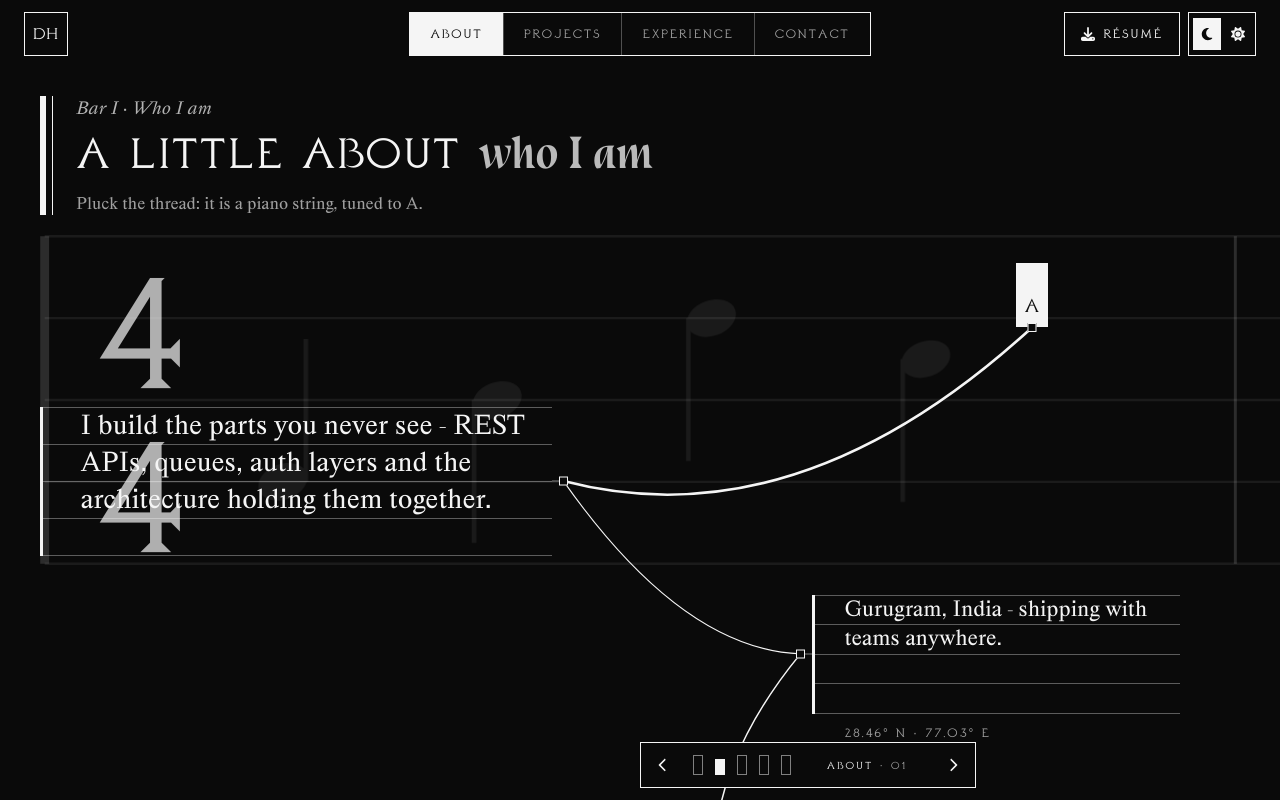
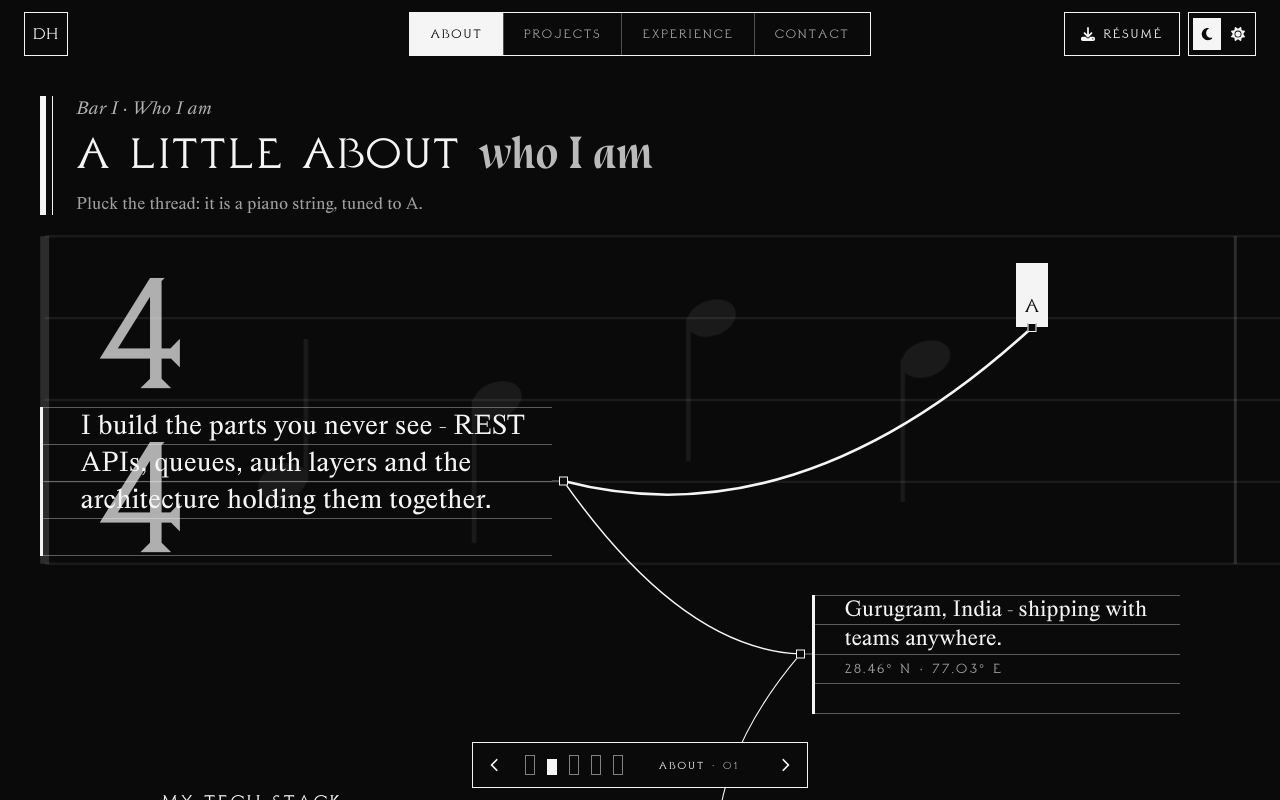
Before and after one commit to theeatch/portfoliov2, a Next.js app: page / in a window 1280 px wide. Both pictures are taken after a click on the button "Begin the score". Built offline with nearby package versions, Linux system fonts and the light colour scheme.

Commit message:
Update tech cards and HUD

```diff
--- a/components/About.tsx
+++ b/components/About.tsx
@@ -57,16 +57,15 @@ const About = () => {
         </motion.div>
 
         <motion.div {...appear(2)} className="ml-5 max-w-[30rem] lg:ml-0 lg:mr-[5%] lg:-mt-10 lg:w-[min(34%,23rem)] lg:max-w-none lg:self-end">
-          <StaffCard
-            size="[--gap:1.45rem] md:[--gap:1.7rem] lg:[--gap:1.85rem]"
-            side="left"
-            footer={
-              <p className="mt-3 font-mono text-xs tracking-[0.14em] text-white-100" style={{ paddingLeft: "calc(var(--gap) * 1.1)" }}>
-                28.46° N · 77.03° E
-              </p>
-            }
-          >
+          <StaffCard size="[--gap:1.45rem] md:[--gap:1.7rem] lg:[--gap:1.85rem]" side="left">
             <p>{place.title}</p>
+            {/* the coordinates, set in the next space of the measure like a line of lyrics */}
+            <p
+              className="flex items-center font-mono tracking-[0.14em] text-white-100"
+              style={{ height: "var(--gap)", fontSize: "max(11px, calc(var(--gap) * 0.44))" }}
+            >
+              28.46° N · 77.03° E
+            </p>
           </StaffCard>
         </motion.div>
 
--- a/components/Contact.tsx
+++ b/components/Contact.tsx
@@ -21,13 +21,20 @@ const ICONS = {
  * everywhere else I can be found, as the spaces of a closing system: a barline
  * to open it and a double barline to end the piece. A row presses down (inverts)
  * under the pointer, like a key.
+ *
+ * From lg up an empty spacer above and the footer row below share the spare height
+ * equally: the content sits at the true centre of the page and the footer hangs
+ * below it, centred, without pulling it off-centre. When there is no spare height
+ * the spacer collapses and the footer simply follows the content.
  */
 const Contact = () => {
   const rise = useRise();
   const { copied, copy } = useCopy(contactEmail);
 
   return (
-    <Scene className="justify-start pb-40 lg:justify-center">
+    <Scene className="pb-24">
+      <div className="flex flex-1 flex-col">
+        <div aria-hidden className="hidden lg:block lg:grow lg:basis-0" />
         <div className="grid items-start gap-14 lg:grid-cols-[1.2fr_1fr] lg:gap-20">
           <div>
             <SectionHeading
@@ -80,9 +87,12 @@ const Contact = () => {
           </ul>
         </div>
 
-      <motion.p {...rise(9, 8)} className="mt-16 text-sm text-white-100">
+        <div className="lg:grow lg:basis-0">
+          <motion.p {...rise(9, 8)} className="mt-16 text-center text-sm text-white-100">
             © {new Date().getFullYear()} Dhruv Negi - <em className="italic">fine</em>
           </motion.p>
+        </div>
+      </div>
     </Scene>
   );
 };
--- a/components/about/StaffCard.tsx
+++ b/components/about/StaffCard.tsx
@@ -19,7 +19,6 @@ const StaffCard = ({
   systems = 1,
   final = false,
   kicker,
-  footer,
   className,
   children,
 }: {
@@ -33,7 +32,6 @@ const StaffCard = ({
   final?: boolean;
   /** a tempo marking set above the staff */
   kicker?: React.ReactNode;
-  footer?: React.ReactNode;
   className?: string;
   children: React.ReactNode;
 }) => {
@@ -124,8 +122,6 @@ const StaffCard = ({
           {children}
         </div>
       </div>
-
-      {footer}
     </div>
   );
 };
--- a/components/about/TechNotes.tsx
+++ b/components/about/TechNotes.tsx
@@ -14,8 +14,9 @@ const PER_SYSTEM = 7;
 /**
  * The tech stack as a tune. Each technology is a note sitting where its pitch
  * belongs on the staff; press one (or Tab to it and hit Enter) and it sounds.
- * Played left to right the fourteen of them are the first bars of Ode to Joy.
- * Lives inside a two-system <StaffCard>, whose --gap sets the scale.
+ * Hovering or focusing a note names it. Played left to right the fourteen of
+ * them are the first bars of Ode to Joy. Lives inside a two-system <StaffCard>,
+ * whose --gap sets the scale.
  */
 const TechNotes = () => {
   const [lit, setLit] = useState<number | null>(null);
@@ -51,7 +52,13 @@ const TechNotes = () => {
         </svg>
       ))}
 
-      <div className="absolute inset-y-0" style={{ left: "calc(var(--gap) * 1.9)", right: "calc(var(--gap) * 0.3)" }}>
+      <div
+        className="absolute inset-y-0"
+        style={{
+          left: "calc(var(--gap) * 1.9)",
+          right: "calc(var(--gap) * 0.3)",
+        }}
+      >
         {techStack.map(({ tech, step }, j) => {
           const system = Math.floor(j / PER_SYSTEM);
           const col = j % PER_SYSTEM;
@@ -61,12 +68,15 @@ const TechNotes = () => {
               key={tech}
               type="button"
               aria-label={`${label}: play the note`}
-              title={label}
               onClick={() => strike(j)}
-              onPointerEnter={(e) => e.pointerType === "mouse" && e.buttons === 1 && strike(j)}
+              onPointerEnter={(e) =>
+                e.pointerType === "mouse" && e.buttons === 1 && strike(j)
+              }
               className={cn(
-                "absolute flex items-center justify-center transition-[transform,background-color,color] duration-150 focus-visible:outline focus-visible:outline-2 focus-visible:outline-ink",
-                lit === j ? "-translate-y-1.5 bg-ink text-page" : "bg-page text-ink hover:-translate-y-1"
+                "group absolute flex items-center justify-center transition-[transform,background-color,color] duration-150 hover:z-40 focus-visible:z-40 focus-visible:outline focus-visible:outline-2 focus-visible:outline-ink",
+                lit === j
+                  ? "-translate-y-1.5 bg-ink text-page"
+                  : "bg-page text-ink hover:-translate-y-1",
               )}
               style={{
                 left: `${((col + 0.5) / PER_SYSTEM) * 100}%`,
@@ -80,6 +90,13 @@ const TechNotes = () => {
               }}
             >
               <Icon aria-hidden />
+              {/* a tiny plate over the note: its name */}
+              <span
+                aria-hidden
+                className="pointer-events-none absolute bottom-full left-1/2 mb-1.5 -translate-x-1/2 whitespace-nowrap bg-ink px-1.5 py-1 font-mono text-[11px] leading-none tracking-[0.04em] text-page opacity-0 transition-opacity duration-150 group-hover:opacity-100 group-focus-visible:opacity-100"
+              >
+                {label}
+              </span>
             </button>
           );
         })}
--- a/components/journey/Hud.tsx
+++ b/components/journey/Hud.tsx
@@ -25,8 +25,9 @@ const Hud = () => {
           animate={{ opacity: 1, y: 0 }}
           exit={{ opacity: 0, y: 16 }}
           transition={{ duration: 0.4, ease: [0.16, 1, 0.3, 1] }}
-          className="fixed left-1/2 z-40 flex -translate-x-1/2 items-center gap-1 border border-ink bg-page p-1"
-          style={{ bottom: "max(0.75rem, env(safe-area-inset-bottom))" }}
+          className="fixed left-1/2 z-40 flex items-center gap-1 border border-ink bg-page p-1"
+          // x lives here, not in a -translate-x-1/2 class: motion writes its own transform for y and would drop the class's
+          style={{ x: "-50%", bottom: "max(0.75rem, env(safe-area-inset-bottom))" }}
         >
           <button
             type="button"
--- a/data/index.ts
+++ b/data/index.ts
@@ -20,7 +20,12 @@ export const scenes = [
   { id: "home", label: "Home", code: "00", tag: "Overture" },
   { id: "about", label: "About", code: "01", tag: "Bar I · Who I am" },
   { id: "projects", label: "Projects", code: "02", tag: "Bar II · The work" },
-  { id: "experience", label: "Experience", code: "03", tag: "Bar III · The log" },
+  {
+    id: "experience",
+    label: "Experience",
+    code: "03",
+    tag: "Bar III · The log",
+  },
   { id: "contact", label: "Contact", code: "04", tag: "Bar IV · Say hello" },
 ] as const;
 
@@ -80,7 +85,7 @@ export const techStack: { tech: TechKey; step: number }[] = [
   { tech: "docker", step: 2 },
   { tech: "angular", step: 3 },
   { tech: "php", step: 4 },
-  { tech: "ts", step: 3 },
+  { tech: "ts", step: 4 },
   { tech: "python", step: 2 },
 ];
 
```
Lines whose indentation alone changed are shown as unchanged.
